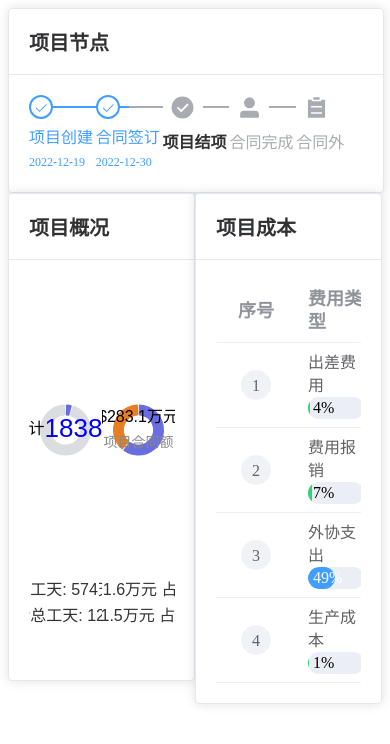
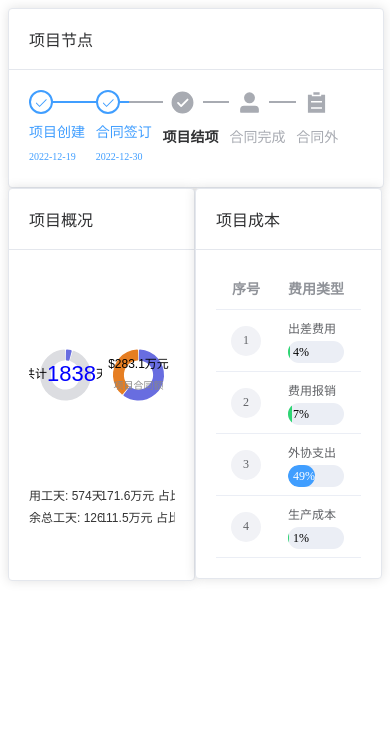
Before and after one commit to suyufan/tianRun, a Vue app: page / in a window 390 px wide. Shown: the top 744 px of the page. Built offline with nearby package versions, Linux system fonts and the light colour scheme.

Commit message:
feat: 980 1200断点响应式

```diff
--- a/public/mock-data/project.json
+++ b/public/mock-data/project.json
@@ -98,7 +98,7 @@
       "label": "序号",
       "prop": "index",
       "align": "center",
-      "width": 80
+      "width": 60
     },
     {
       "label": "费用类型",
@@ -109,7 +109,7 @@
       "label": "费用金额",
       "prop": "amount",
       "align": "right",
-      "width": 150
+      "width": 120
     },
     {
       "label": "占比",
--- a/src/components/PieChart.vue
+++ b/src/components/PieChart.vue
@@ -29,17 +29,17 @@ const initializeChart = () => {
             // 定义“天”或其他黑色字体的样式
             black: {
               color: "#000",
-              fontSize: 16,
+              fontSize: getResponsiveBigFontSize(),
             },
             // 定义蓝色字体样式
             blue: {
               color: "#0000ff",
-              fontSize: 26,
+              fontSize: getResponsiveHighFontSize(),
             },
             // 定义灰色、小号字体的样式
             graySmall: {
               color: "#888888",
-              fontSize: 14,
+              fontSize: getResponsiveSmallFontSize(),
             },
             // 占位符样式，用于调整间距
             spacer: {
@@ -63,7 +63,7 @@ const initializeChart = () => {
         },
         // 自定义图列文字
         textStyle: {
-          fontSize: 16,
+          fontSize: getResponsiveBigFontSize(),
         },
 
         formatter: (name: string) => {
@@ -104,6 +104,23 @@ const initializeChart = () => {
   }
 };
 
+const width = window.innerWidth;
+
+function getResponsiveHighFontSize() {
+  if (width <= 980) return 22;
+  if (width <= 1200) return 24;
+  return 26;
+}
+function getResponsiveBigFontSize() {
+  if (width <= 980) return 12;
+  if (width <= 1200) return 14;
+  return 16;
+}
+function getResponsiveSmallFontSize() {
+  if (width <= 980) return 10;
+  if (width <= 1200) return 12;
+  return 14;
+}
 // 计算数据总和，供图例的百分比显示使用
 const totalValue = () => props.data.reduce((sum, item) => sum + item.value, 0);
 
@@ -119,7 +136,7 @@ const formatTitle = (text) => {
     return `{black|${amount}万元}\n{spacer| }\n{graySmall|项目合同额}`;
   }
   return text;
-}
+};
 
 // 当 data 属性发生变化时，更新图表
 watch(
@@ -134,11 +151,18 @@ watch(
   { deep: true }
 );
 watch(
-      () => props.title,
-      (newData) => {
-        initializeChart();
-      }
-    );
+  () => props.title,
+  () => {
+    initializeChart();
+  }
+);
+
+watch(
+  () => width,
+  () => {
+    initializeChart();
+  }
+);
 
 // 挂载和卸载时，初始化和销毁图表
 onMounted(() => {
@@ -158,7 +182,7 @@ const resizeChart = () => {
 <style scoped>
 .pie-chart {
   width: 50%;
-  height: 400px;
+  height: 310px;
   float: left;
   top: -50px;
 }
--- a/src/components/ProTable.vue
+++ b/src/components/ProTable.vue
@@ -11,17 +11,20 @@
         <template v-slot="scope">
           <slot :name="`column-${column.prop}`" v-bind="scope">
             <span v-if="column.prop === 'index'" class="table-columns__index">
-                <span>{{ scope.row[column.prop] }}</span>
+              <span>{{ scope.row[column.prop] }}</span>
             </span>
             <span v-else-if="column.prop === 'name'">
-                {{ scope.row[column.prop] }}
-                <LargeProcess
+              {{ scope.row[column.prop] }}
+              <LargeProcess
                 :percentage="formatProcess(scope.row.proportion)"
                 :color="scope.row.color"
                 :textColor="scope.row.textColor"
               ></LargeProcess>
             </span>
-            <span v-else-if="column.prop === 'amount'" class="table-columns__blue">
+            <span
+              v-else-if="column.prop === 'amount'"
+              class="table-columns__blue"
+            >
               {{ formatAmount(scope.row.amount) }}
             </span>
             <span v-else-if="column.prop === 'proportion'">
@@ -47,7 +50,12 @@ const props = defineProps<{
     amount: number;
     proportion: number;
   }>;
-  columns: Array<{ label: string; prop: string; align: string; width?: number }>;
+  columns: Array<{
+    label: string;
+    prop: string;
+    align: string;
+    width?: number;
+  }>;
 }>();
 
 const formatAmount = (amount) => {
@@ -65,7 +73,7 @@ const formatProcess = (proportion) => {
 
 // 合并单元格方法
 function tableSpanMethod({ row, column, rowIndex, columnIndex }) {
-  if (props.columns[columnIndex].prop === 'name') {
+  if (props.columns[columnIndex].prop === "name") {
     return [1, 3]; // 跨越费用类型、费用金额和占比列
   }
 }
@@ -89,9 +97,25 @@ function tableSpanMethod({ row, column, rowIndex, columnIndex }) {
 }
 
 .el-table td.el-table__cell div {
-    font-size: 16px;
+  font-size: 16px;
 }
 .el-table tr {
-    font-size: 18px;
+  font-size: 18px;
+}
+@media (max-width: 1200px) {
+  .el-table td.el-table__cell div {
+    font-size: 14px;
+  }
+  .el-table tr {
+    font-size: 16px;
+  }
+}
+@media (max-width: 980px) {
+  .el-table td.el-table__cell div {
+    font-size: 12px;
+  }
+  .el-table tr {
+    font-size: 14px;
+  }
 }
 </style>
--- a/src/components/StateStep.vue
+++ b/src/components/StateStep.vue
@@ -17,7 +17,6 @@
 </template>
 
 <script lang="ts" setup>
-// 自定义Step
 defineProps(["data"]);
 </script>
 
@@ -41,4 +40,17 @@ defineProps(["data"]);
   border-color: #a8abb2;
   color: #a8abb2;
 }
+@media (max-width: 1200px) {
+  .el-step__title {
+    font-size: 16px;
+  }
+}
+@media (max-width: 980px) {
+  .el-step__description {
+    font-size: 10px;
+  }
+  .el-step__title {
+    font-size: 14px;
+  }
+}
 </style>
--- a/src/components/TitleCard.vue
+++ b/src/components/TitleCard.vue
@@ -13,7 +13,7 @@
 // 自定义Card面版
 defineProps({
   title: String,
-})
+});
 </script>
 
 <style scoped>
@@ -24,4 +24,16 @@ defineProps({
   font-size: 20px;
   font-weight: 800;
 }
+@media (max-width: 1200px) {
+  .project-card__header {
+    font-size: 18px;
+    font-weight: 600;
+  }
+}
+@media (max-width: 980px) {
+  .project-card__header {
+    font-size: 16px;
+    font-weight: 400;
+  }
+}
 </style>
```
Lines whose indentation alone changed are shown as unchanged.
